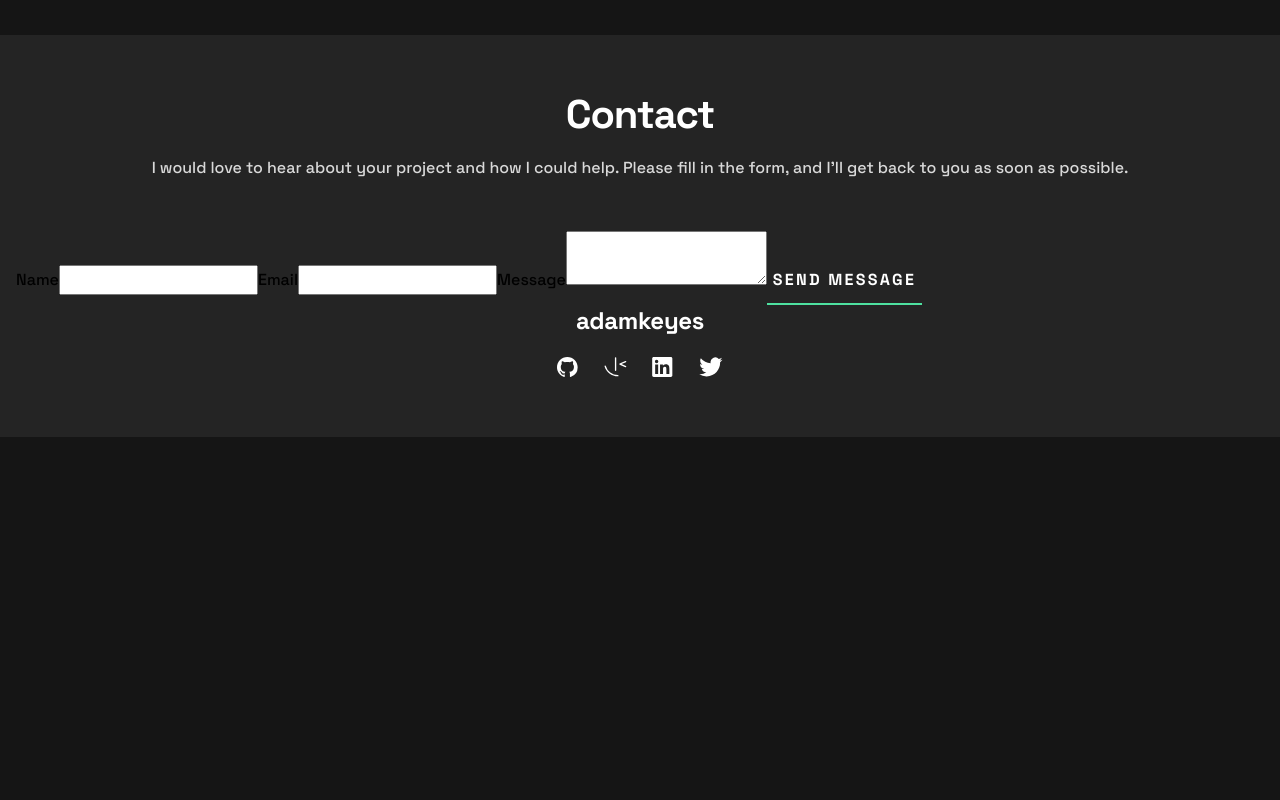
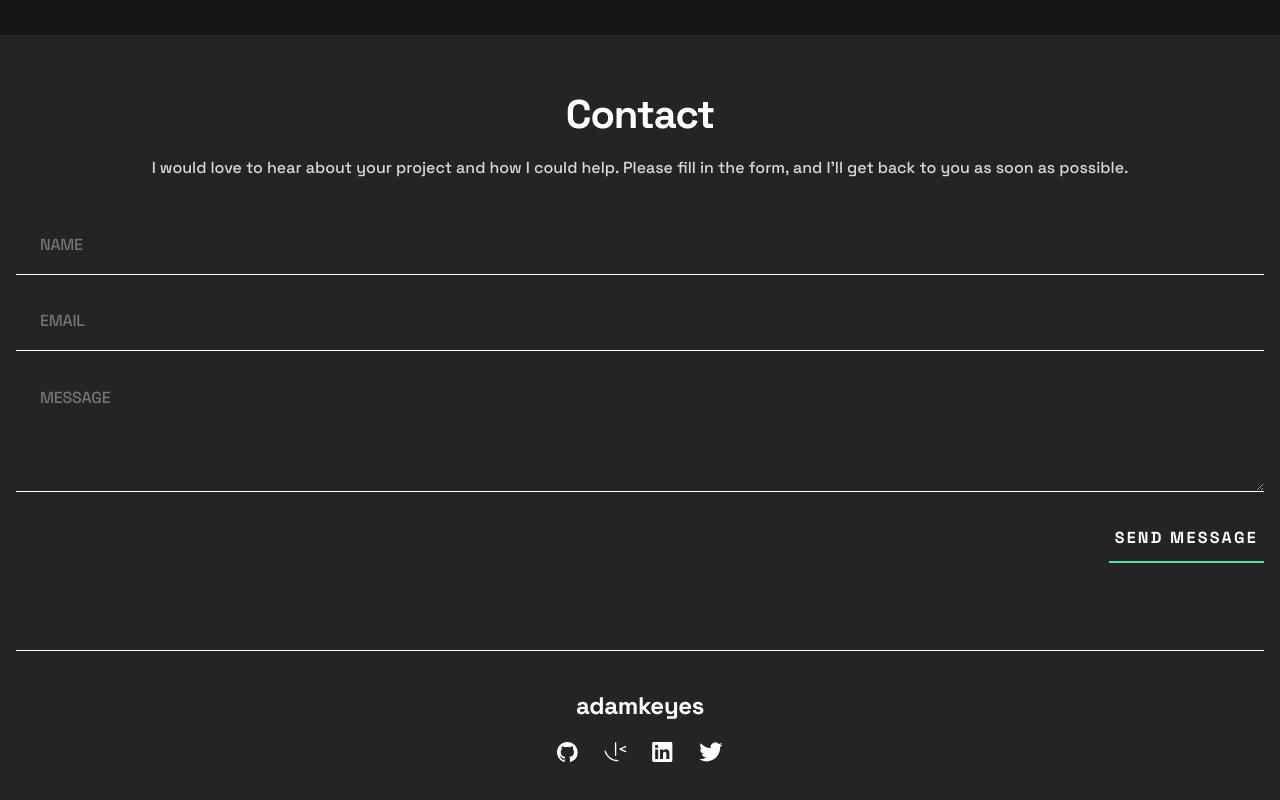
Before and after one commit to johnnygerard/FEM-Single-page-developer-portfolio, an Angular app: page / in a window 1280 px wide. Shown: the part 5102-5902 px from the top of the page. Before the commit the page ends 5539 px from the top, so only its background shows below. Built offline with nearby package versions, Linux system fonts and the light colour scheme.

Commit message:
feat: form

```diff
--- a/src/app/app.component.html
+++ b/src/app/app.component.html
@@ -78,16 +78,10 @@
   </p>
 
   <form class="contact-form">
-    <label for="form-name">Name</label>
-    <input id="form-name" type="text">
-
-    <label for="form-email">Email</label>
-    <input id="form-email" type="email">
-
-    <label for="form-message">Message</label>
-    <textarea id="form-message"></textarea>
-
-    <button class="button">Send message</button>
+    <input id="form-name" type="text" placeholder="name">
+    <input id="form-email" type="email" placeholder="email">
+    <textarea id="form-message" placeholder="message" rows="4"></textarea>
+    <button class="form-button button">Send message</button>
   </form>
 
   <ng-container *ngTemplateOutlet="nav"></ng-container>
--- a/src/app/app.component.scss
+++ b/src/app/app.component.scss
@@ -103,5 +103,37 @@
 }
 
 .contact-form {
-  margin-top: 50px;
+  margin: 50px 0 39px;
+  padding-bottom: 87px;
+  border-bottom: solid 1px map-get($palette, "White");
+  display: flex;
+  flex-direction: column;
+  gap: 32px;
 }
+
+#form {
+  &-name,
+  &-email,
+  &-message {
+    @extend %body-m;
+    width: 100%;
+    padding-left: 24px;
+    letter-spacing: -0.22px;
+    text-align: left;
+    text-transform: uppercase;
+    background: none;
+    outline: none;
+    border: none {
+      bottom: solid 1px map-get($palette, "White");
+    }
+  }
+
+  &-name,
+  &-email {
+    padding-bottom: 16px;
+  }
+}
+
+.form-button {
+  align-self: flex-end;
+}
```
